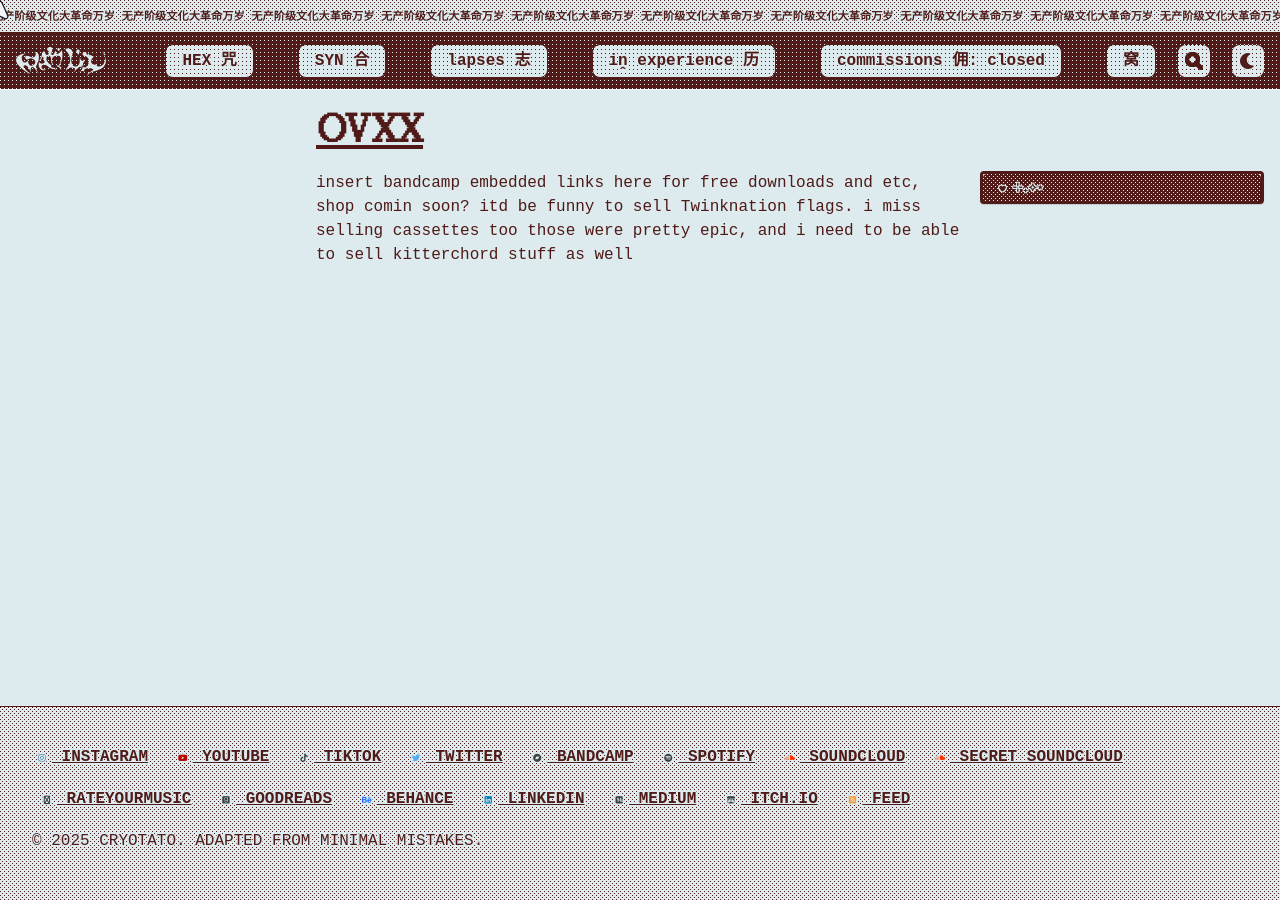
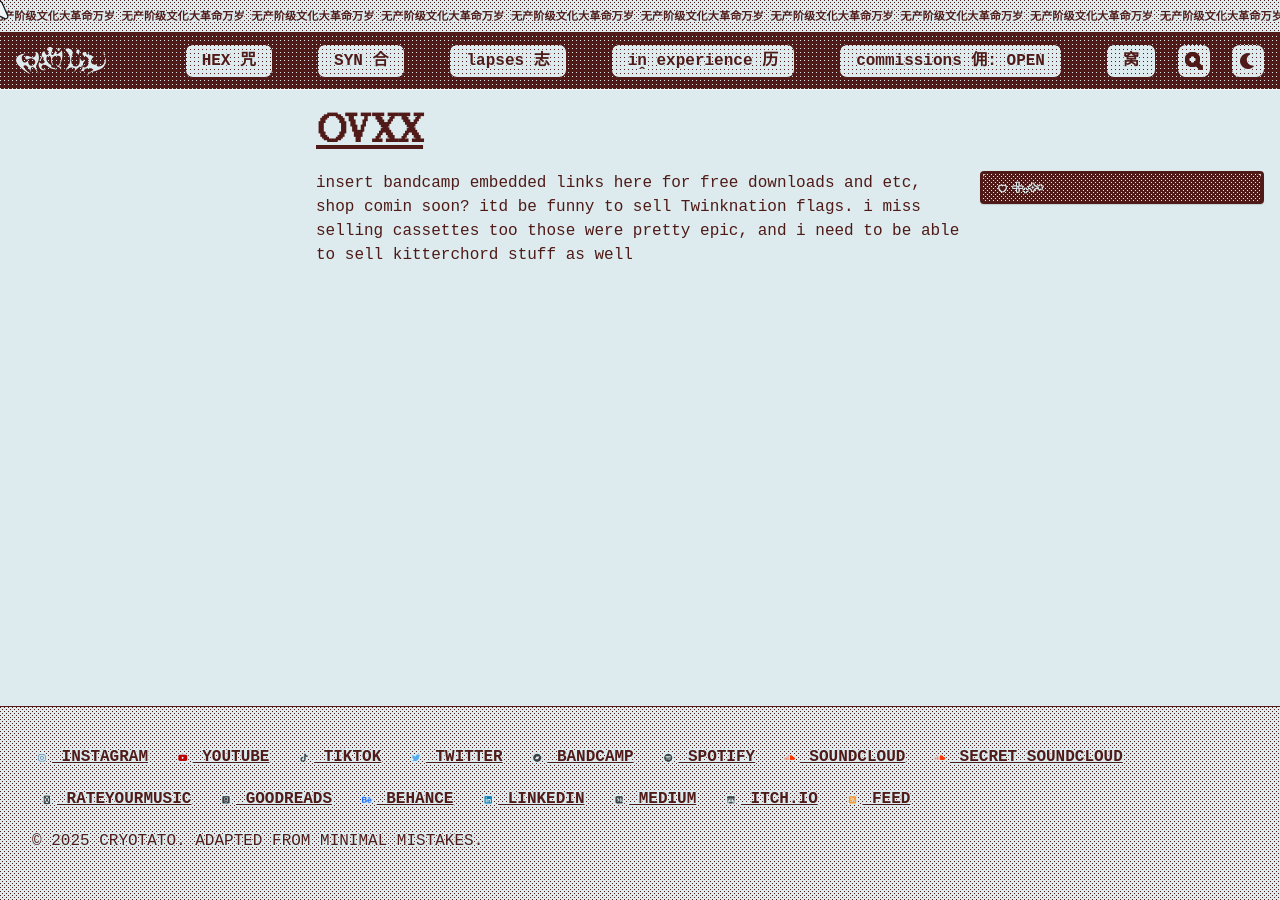
Before and after one commit to cryotato/cryotato.github.io, a Jekyll site: the page built from _pages/ovxx.md, in a window 1280 px wide. Built offline with Jekyll 4.4.1, drawn with Linux system fonts in a browser that asks for light colours; cached includes are drawn as plain includes; some web fonts are replaced.

Commit message:
Update navigation.yml

```diff
--- a/_data/navigation.yml
+++ b/_data/navigation.yml
@@ -9,7 +9,7 @@ main:
     url: /blog/
   - title: "iṋ experience 历"
     url: /p/
-  - title: "commissions 佣: closed"
+  - title: "commissions 佣: OPEN"
     url: /commissions/
   - title: "窝"
     url: /about/
```
